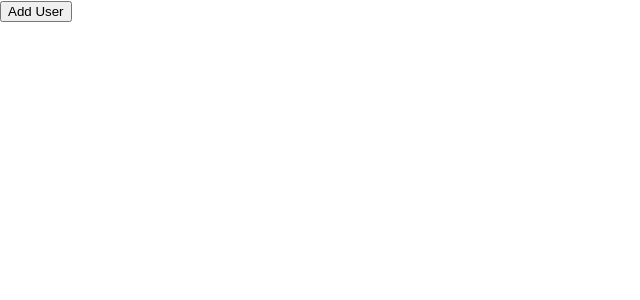
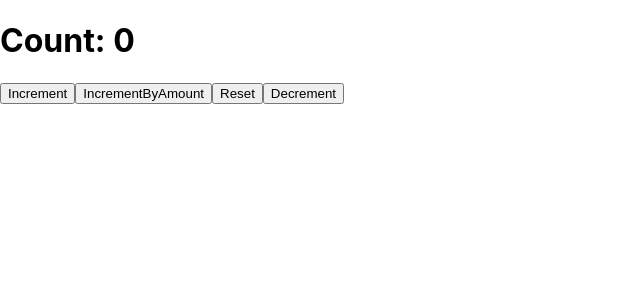
Before and after one commit to mdYeasin-cmd/explore-react-typescript, a React (Create React App) app: page / in a window 1280 px wide. Shown: the top 300 px of the page, without its empty margins (0-640 px from the left). Built offline with nearby package versions, Linux system fonts and the light colour scheme.

Commit message:
adding type in useReducer hook

```diff
--- a/src/App.tsx
+++ b/src/App.tsx
@@ -1,23 +1,13 @@
 import React, { useState } from 'react';
 import './App.css';
-
-type User = {
-  id: number;
-  name: string;
-}
+import Counter from './components/Counter';
+import NewUser from './components/NewUser';
 
 function App() {
 
-  const [user, setUser] = useState<User>({} as User);
-
-  const handleAddUser = () => {
-    setUser({id: 1, name: 'Yeasin'})
-  }
-
   return (
     <div className="App">
-      <button onClick={handleAddUser}>Add User</button>
-      <p>{user.name}</p>
+      <Counter />
     </div>
   );
 }
--- /dev/null
+++ b/src/components/Counter.tsx
@@ -0,0 +1,53 @@
+import React, { useReducer } from 'react';
+
+const initialState = {
+    count: 0
+}
+
+type counterStateType = {
+    count: number
+}
+
+const INCREMENT = "INCREMENT";
+const INCREMENTBYAMOUNT = "INCREMENTBYAMOUNT";
+const DECREMENT = "DECREMENT";
+const RESET = "RESET";
+
+type IncrementActionType = { type: typeof INCREMENT }
+type IncrementByAmountActionType = { type: typeof INCREMENTBYAMOUNT, payload: number }
+type DecrementActionType = { type: typeof DECREMENT }
+type ResetActionType = { type: typeof RESET }
+
+type CounterActionType = IncrementActionType | DecrementActionType | ResetActionType | IncrementByAmountActionType;
+
+const reducer = (state: counterStateType, action: CounterActionType) => {
+    switch (action.type) {
+        case INCREMENT:
+            return { count: state.count + 1 }
+        case INCREMENTBYAMOUNT:
+            return { count: state.count + action.payload }
+        case RESET:
+            return { count: 0 }
+        case DECREMENT:
+            return { count: state.count - 1 }
+        default:
+            throw new Error();
+    }
+}
+
+const Counter = () => {
+
+    const [state, dispatch] = useReducer(reducer, initialState);
+
+    return (
+        <div>
+            <h1>Count: {state.count}</h1>
+            <button onClick={() => dispatch({ type: INCREMENT })}>Increment</button>
+            <button onClick={() => dispatch({ type: INCREMENTBYAMOUNT, payload: 10 })}>IncrementByAmount</button>
+            <button onClick={() => dispatch({ type: RESET })}>Reset</button>
+            <button onClick={() => dispatch({ type: DECREMENT })}>Decrement</button>
+        </div>
+    );
+};
+
+export default Counter;
--- /dev/null
+++ b/src/components/NewUser.tsx
@@ -0,0 +1,45 @@
+import React, { useState, ChangeEvent } from 'react';
+
+const NewUser = () => {
+
+    const [name, setName] = useState("");
+    const [email, setEmail] = useState("");
+
+    const handleNameChange = (event: ChangeEvent<HTMLInputElement>) => {
+        setName(event?.target.value);
+    }
+
+    const handleEmailChange = (event: ChangeEvent<HTMLInputElement>) => {
+        setEmail(event?.target.value);
+    }
+
+    const handleFormSubmit = (event: React.FormEvent<HTMLFormElement>) => {
+        event.preventDefault();
+
+        const newUser = { name, email }
+        console.log(newUser);
+
+    }
+
+    return (
+        <div>
+            <form onSubmit={handleFormSubmit}>
+                <div>
+                    <label htmlFor="name">
+                        Name
+                        <input type="text" id="name" value={name} onChange={handleNameChange} required />
+                    </label>
+                </div>
+                <div>
+                    <label htmlFor="email">
+                        Email
+                        <input type="email" id="email" value={email} onChange={handleEmailChange} required />
+                    </label>
+                </div>
+                <button type="submit">Submit</button>
+            </form>
+        </div>
+    );
+};
+
+export default NewUser;
```
